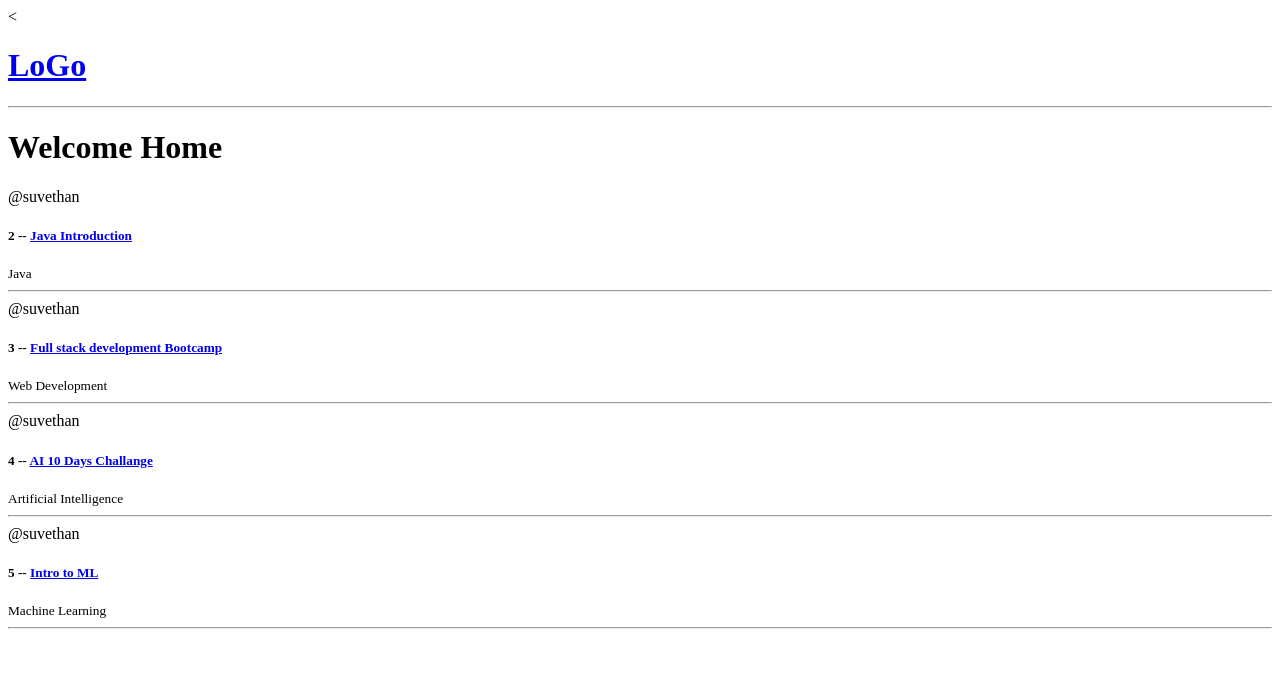
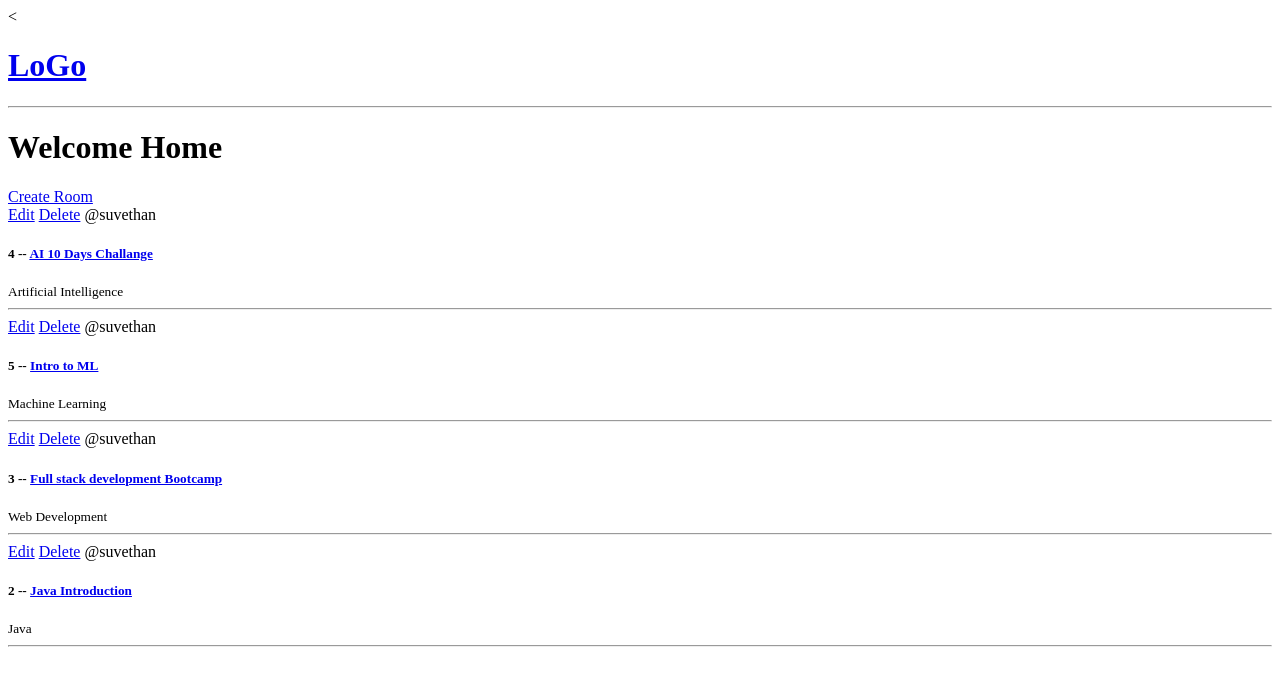
Before and after one commit to shansuvethan18/Django-learn, a Django app: page /test/home/ in a window 1280 px wide. Shown: the top 686 px of the page. Run offline with Django 5.2, Linux system fonts and the light colour scheme; data comes from the database, SQL or seed files in the repository; both versions use the stored data as it was after the commit.

Commit message:
1st CRUD COMPLETE

```diff
--- a/test_app/models.py
+++ b/test_app/models.py
@@ -19,6 +19,11 @@ class Room(models.Model):
     updated = models.DateTimeField(auto_now=True)
     created = models.DateTimeField(auto_now_add=True)
 
+
+    class Meta:
+        ordering = ['-updated','-created']
+
+
     def __str__(self):
         return self.name
 
--- a/test_app/templates/test_app/home.html
+++ b/test_app/templates/test_app/home.html
@@ -3,9 +3,14 @@
 
 <div>
   <div>
+    <a href="{% url 'create-room' %}">Create Room</a>
+
     {% for room in rooms %}
     <div>
+      <a href="{% url 'update-room' room.id %}">Edit</a>
+      <a href="{% url 'delete-room' room.id %}">Delete</a>
       <span>@{{room.host.username}}</span>
+
       <h5>
         {{room.id}} --
         <a href="{% url 'room' room.id %}"> {{room.name}} </a>
--- a/test_app/urls.py
+++ b/test_app/urls.py
@@ -3,5 +3,8 @@ from . import views
 
 urlpatterns = [
     path("home/", views.home, name="home" ),
-    path("room/<int:pk>/", views.room, name="room" )
+    path("room/<int:pk>/", views.room, name="room" ),
+    path('create-room/', views.createRoom,name="create-room"),
+    path('update-room/<str:pk>', views.updateRoom,name="update-room"),
+    path('delete-room/<str:pk>', views.deleteRoom,name="delete-room")
 ]
--- a/test_app/views.py
+++ b/test_app/views.py
@@ -1,7 +1,7 @@
-from django.shortcuts import render
+from django.shortcuts import render,redirect
 from django.http import HttpResponse
 from .models import Room
-
+from .forms import RoomForm
 # rooms = [
 #     {'id':1,'name':'Lets learn Python!'},
 #     {'id':2,'name':'Design!'},
@@ -23,3 +23,38 @@ def room(request,pk):
     context = {'room':room}
 
     return render(request, 'test_app/room.html',context)
+
+def createRoom(request):
+    form = RoomForm()
+    if request.method =='POST':
+        form = RoomForm(request.POST)
+        if form.is_valid():
+            form.save()
+            return redirect('home')
+
+
+    context={'form':form}
+    return render(request, 'test_app/room_form.html', context)
+
+
+def updateRoom(request, pk):
+    room = Room.objects.get(id=pk)
+    form = RoomForm(instance=room)
+
+    if request.method == 'POST' :
+        form = RoomForm(request.POST, instance=room)
+        if form.is_valid():
+            form.save()
+            return redirect('home')
+
+    context ={'form':form}
+    return render(request, 'test_app/room_form.html', context)
+
+
+def deleteRoom(request, pk):
+    room = Room.objects.get(id=pk)
+    if request.method == 'POST':
+        room.delete()
+        return redirect('home')
+
+    return render(request, 'test_app/delete.html', {'obj':room})
```
Also changed, not shown: test_app/forms.py (added, +7 -0 lines), test_app/templates/test_app/delete.html (added, +9 -0 lines), test_app/templates/test_app/room_form.html (added, +10 -0 lines), db.sqlite3.
